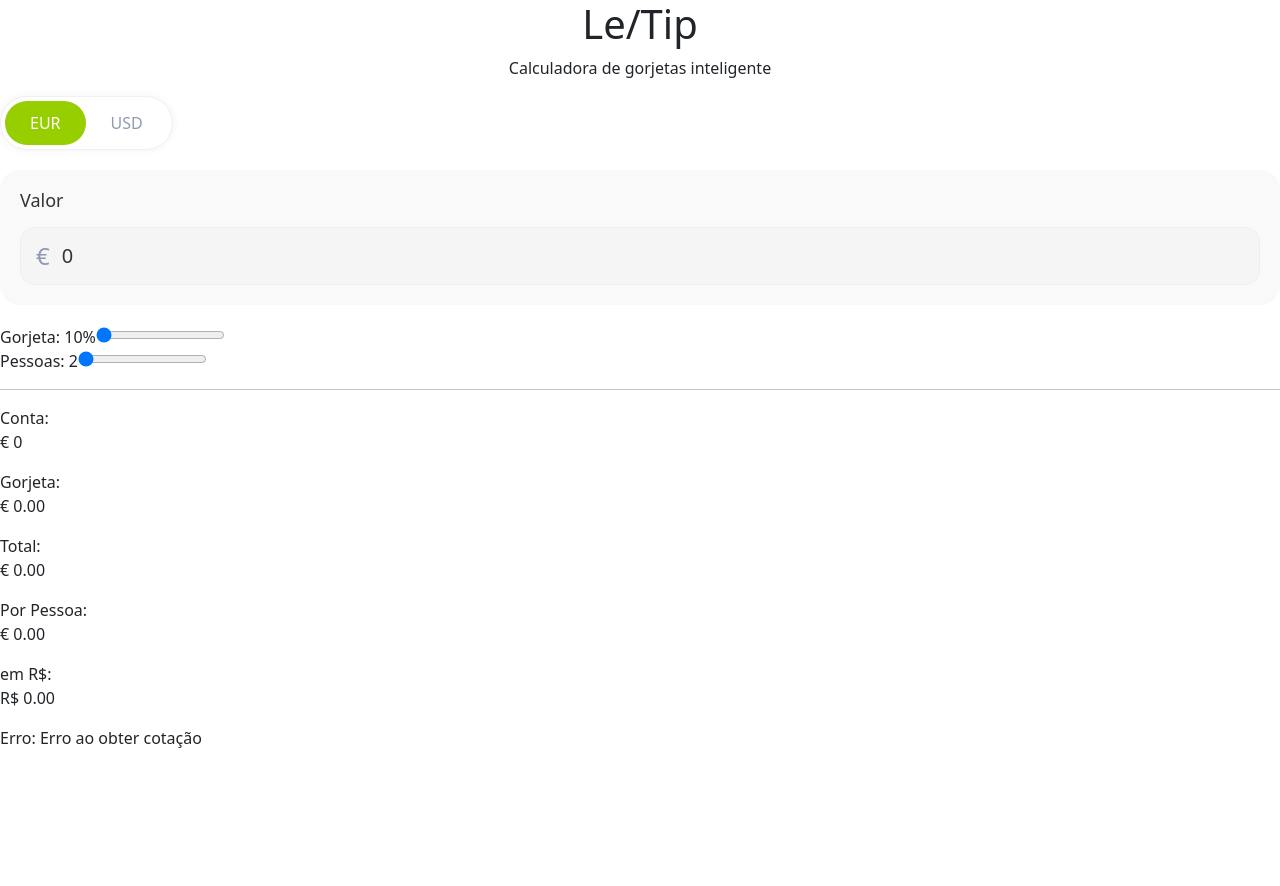
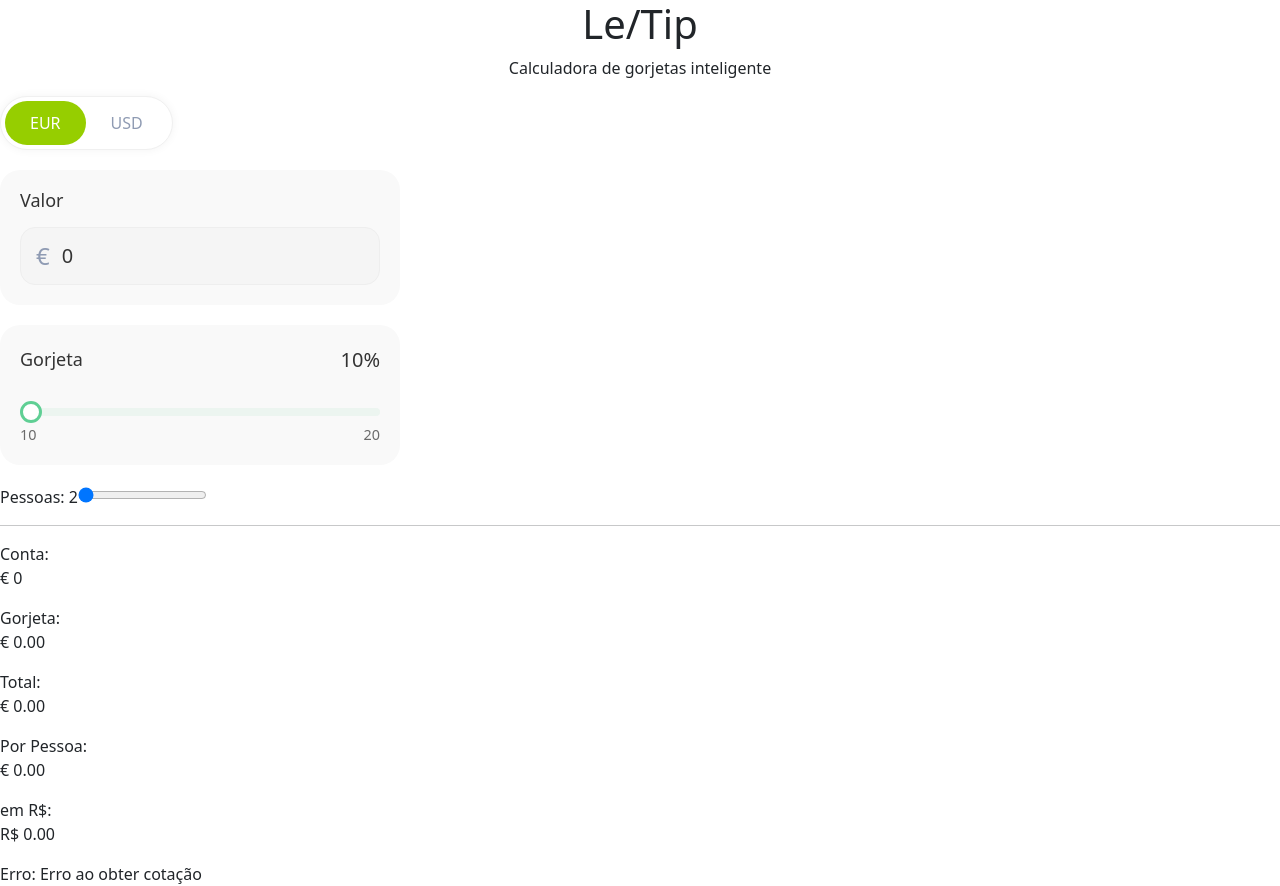
Before and after one commit to MorganaDuarte/le-tip, a Vue app: page / in a window 1280 px wide. Before the commit the page ends 800 px from the top, so only its background shows below. Built offline with nearby package versions, Linux system fonts and the light colour scheme; no server answers; the HTML template or start-up script is replaced by a standard one.

Commit message:
tip slider

```diff
--- a/src/components/DataValue.vue
+++ b/src/components/DataValue.vue
@@ -63,9 +63,23 @@ watch(selectedValue, async () => {
       </div>
     </div>
 
-    <div>
+    <!-- <div>
       <label for="tipRange">Gorjeta: {{ tip }}%</label>
       <input type="range" id="tipRange" min="10" max="20" v-model="tip" />
+    </div> -->
+
+    <div class="input-container">
+      <div class="tip-slider__header">
+        <h3 class="tip-slider__label">Gorjeta</h3>
+        <span class="tip-slider__value">{{ tip }}%</span>
+      </div>
+
+      <input type="range" min="10" max="20" v-model="tip" class="tip-slider__input" />
+
+    <div class="tip-slider__limits">
+      <span>10</span>
+      <span>20</span>
+    </div>
     </div>
 
     <div>
@@ -137,6 +151,8 @@ watch(selectedValue, async () => {
  border-radius: 20px;
  padding: 20px;
  margin: 20px 0;
+ width: 100%;
+ max-width: 400px;
 }
 
 .input-container__label {
@@ -176,4 +192,64 @@ watch(selectedValue, async () => {
  -webkit-appearance: none;
  margin: 0;
 }
+
+.tip-slider {
+  width: 100%;
+  max-width: 400px;
+}
+
+.tip-slider__header {
+  display: flex;
+  justify-content: space-between;
+  align-items: center;
+  margin-bottom: 0.5rem;
+}
+
+.tip-slider__label {
+  font-size: 18px;
+  font-weight: 500;
+  margin-bottom: 15px;
+  color: #333;
+}
+
+.tip-slider__value {
+  font-size: 1.25rem;
+  font-weight: 400;
+  margin-bottom: 15px;
+  color: #333;
+}
+
+.tip-slider__input {
+  width: 100%;
+  height: 8px;
+  border-radius: 10px;
+  appearance: none;
+  background: #ecf5f0;
+  outline: none;
+  margin: 0.5rem 0;
+}
+
+.tip-slider__input::-webkit-slider-runnable-track {
+  height: 8px;
+  border-radius: 10px;
+  background: linear-gradient(to right, #5fcf94 calc((var(--value) - 10) * 10%), #ecf5f0 0%);
+}
+
+.tip-slider__input::-webkit-slider-thumb {
+  appearance: none;
+  width: 22px;
+  height: 22px;
+  border-radius: 50%;
+  background: white;
+  border: 3px solid #5fcf94;
+  margin-top: -7px;
+  cursor: pointer;
+}
+
+.tip-slider__limits {
+  display: flex;
+  justify-content: space-between;
+  font-size: 0.9rem;
+  color: #6b6b6b;
+}
 </style>
```
